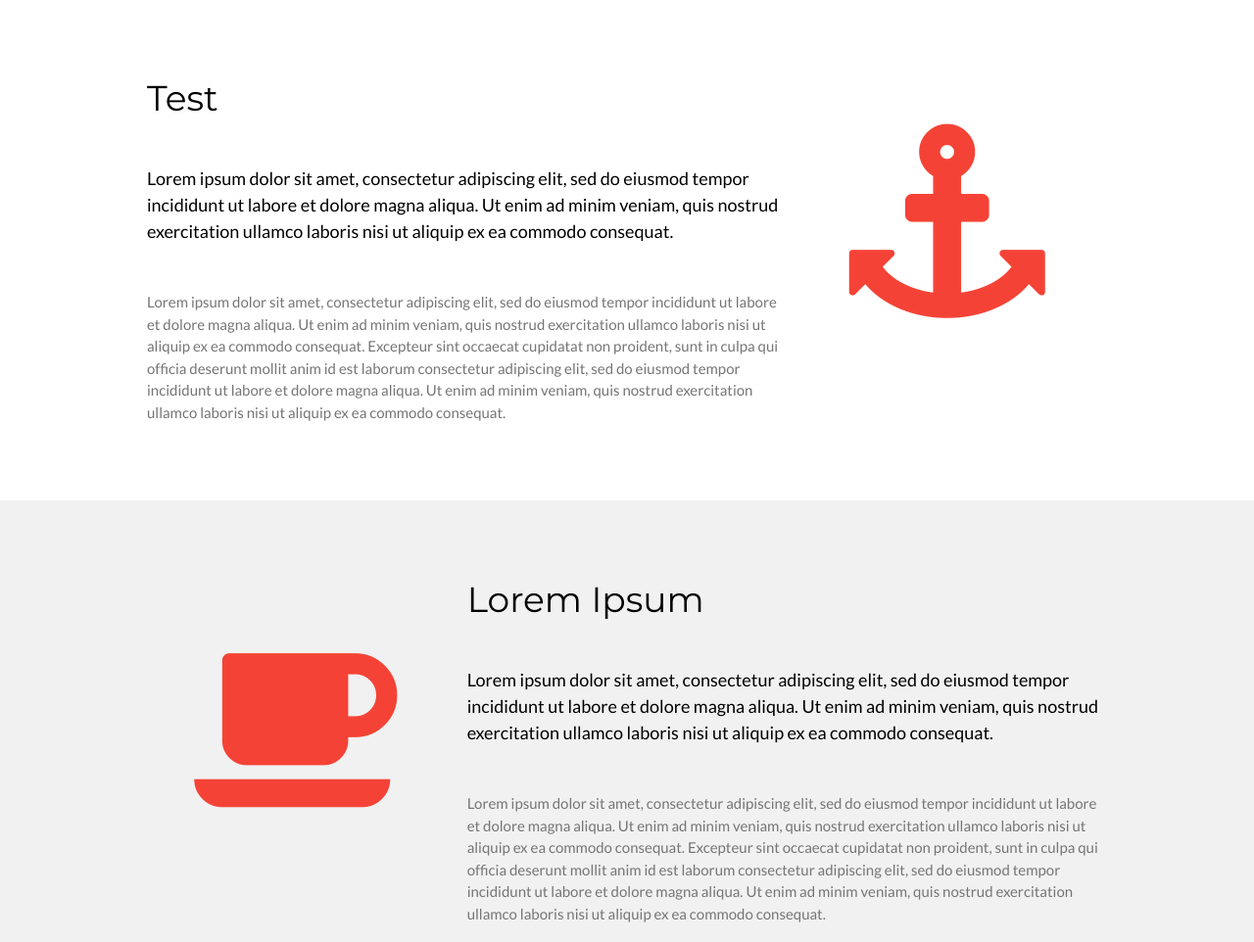
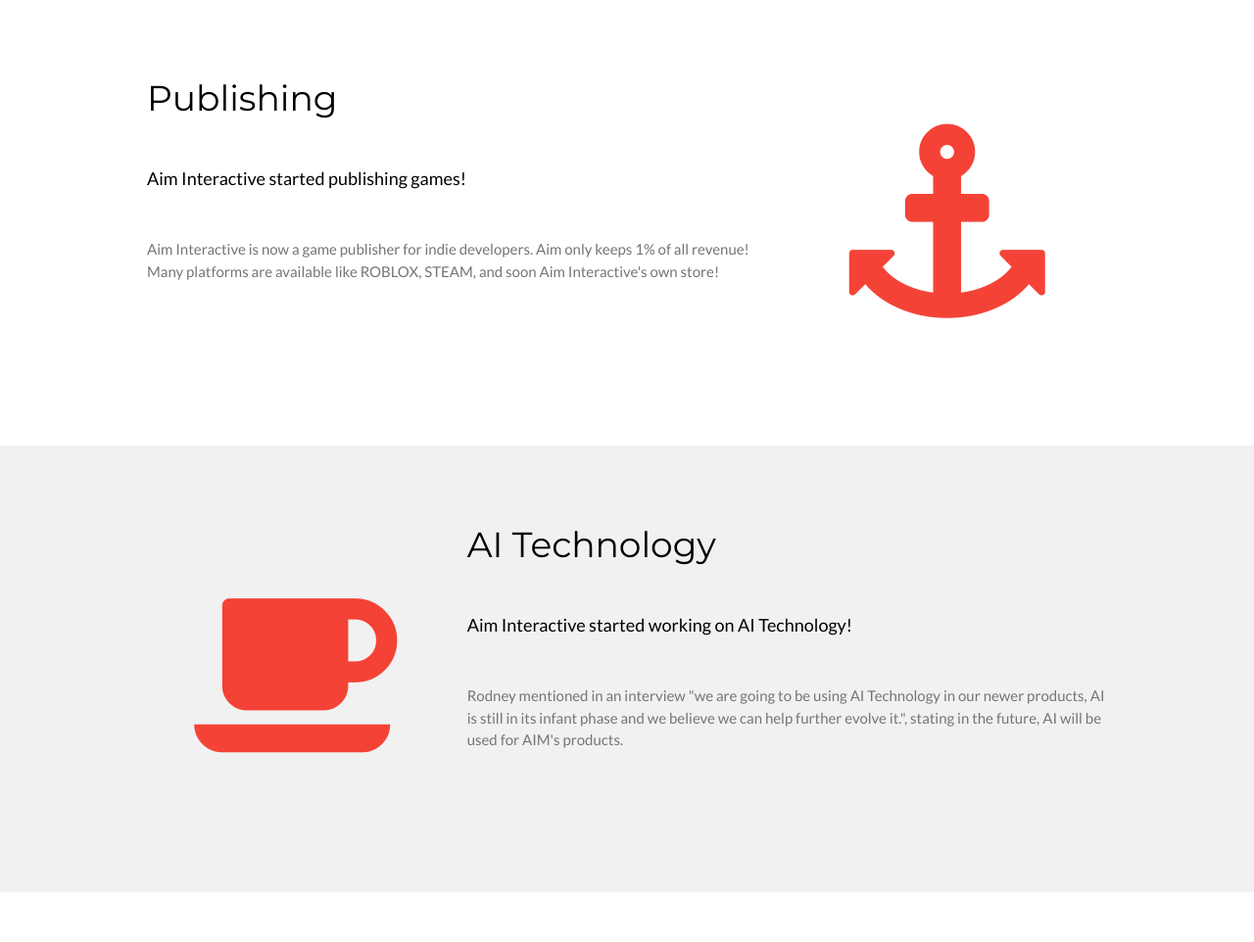
Before and after one commit to aimthegame/aimthegame.github.io, a plain HTML site: page index.html in a window 1280 px wide. Shown: the part 520-1482 px from the top of the page at 98% size. After the commit the page ends 1431 px from the top, so only its background shows below. Drawn offline with nearby package versions, Linux system fonts and the light colour scheme.

Commit message:
Update index.html

```diff
--- a/index.html
+++ b/index.html
@@ -43,12 +43,10 @@ body,h1,h2,h3,h4,h5,h6 {font-family: "Lato", sans-serif}
 <div class="w3-row-padding w3-padding-64 w3-container">
   <div class="w3-content">
     <div class="w3-twothird">
-      <h1>Test</h1>
-      <h5 class="w3-padding-32">Lorem ipsum dolor sit amet, consectetur adipiscing elit, sed do eiusmod tempor incididunt ut labore et dolore magna aliqua. Ut enim ad minim veniam, quis nostrud exercitation ullamco laboris nisi ut aliquip ex ea commodo consequat.</h5>
+      <h1>Publishing</h1>
+      <h5 class="w3-padding-32">Aim Interactive started publishing games!</h5>
 
-      <p class="w3-text-grey">Lorem ipsum dolor sit amet, consectetur adipiscing elit, sed do eiusmod tempor incididunt ut labore et dolore magna aliqua. Ut enim ad minim veniam, quis nostrud exercitation ullamco laboris nisi ut aliquip ex ea commodo consequat. Excepteur sint
-        occaecat cupidatat non proident, sunt in culpa qui officia deserunt mollit anim id est laborum consectetur adipiscing elit, sed do eiusmod tempor incididunt ut labore et dolore magna aliqua. Ut enim ad minim veniam, quis nostrud exercitation ullamco
-        laboris nisi ut aliquip ex ea commodo consequat.</p>
+      <p class="w3-text-grey">Aim Interactive is now a game publisher for indie developers. Aim only keeps 1% of all revenue! Many platforms are available like ROBLOX, STEAM, and soon Aim Interactive's own store!</p>
     </div>
 
     <div class="w3-third w3-center">
@@ -65,12 +63,10 @@ body,h1,h2,h3,h4,h5,h6 {font-family: "Lato", sans-serif}
     </div>
 
     <div class="w3-twothird">
-      <h1>Lorem Ipsum</h1>
-      <h5 class="w3-padding-32">Lorem ipsum dolor sit amet, consectetur adipiscing elit, sed do eiusmod tempor incididunt ut labore et dolore magna aliqua. Ut enim ad minim veniam, quis nostrud exercitation ullamco laboris nisi ut aliquip ex ea commodo consequat.</h5>
+      <h1>AI Technology</h1>
+      <h5 class="w3-padding-32">Aim Interactive started working on AI Technology!</h5>
 
-      <p class="w3-text-grey">Lorem ipsum dolor sit amet, consectetur adipiscing elit, sed do eiusmod tempor incididunt ut labore et dolore magna aliqua. Ut enim ad minim veniam, quis nostrud exercitation ullamco laboris nisi ut aliquip ex ea commodo consequat. Excepteur sint
-        occaecat cupidatat non proident, sunt in culpa qui officia deserunt mollit anim id est laborum consectetur adipiscing elit, sed do eiusmod tempor incididunt ut labore et dolore magna aliqua. Ut enim ad minim veniam, quis nostrud exercitation ullamco
-        laboris nisi ut aliquip ex ea commodo consequat.</p>
+      <p class="w3-text-grey">Rodney mentioned in an interview "we are going to be using AI Technology in our newer products, AI is still in its infant phase and we believe we can help further evolve it.", stating in the future, AI will be used for AIM's products.</p>
     </div>
   </div>
 </div>
```
